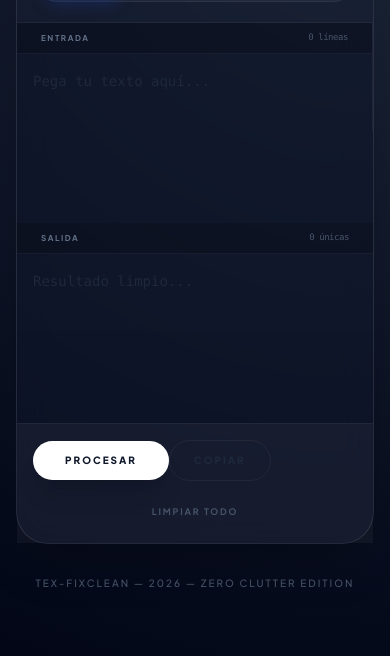
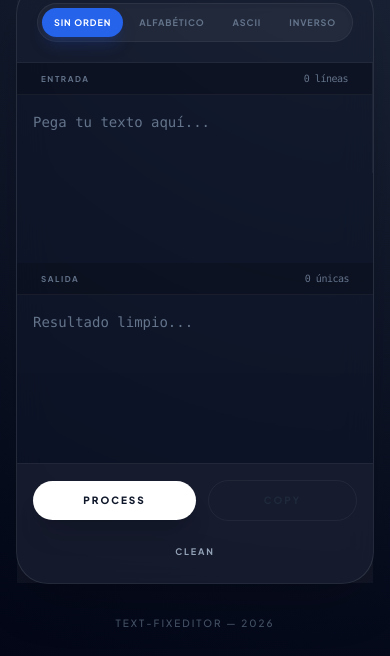
Before and after one commit to EstickSB/Tex-FixClean, an Astro site: page / in a window 390 px wide. Shown: the part 188-844 px from the top of the page. Built offline with nearby package versions, Linux system fonts and the light colour scheme; Astro itself is replaced by a stand-in of ours.

Commit message:
feat: Multilingual and responsive design fixed0

```diff
--- a/src/components/App.jsx
+++ b/src/components/App.jsx
@@ -89,8 +89,8 @@ const App = () => {
       <div className="w-full max-w-5xl glass rounded-[32px] md:rounded-[40px] shadow-2xl flex flex-col min-h-[500px] md:h-[520px] border border-white/10 relative transition-all duration-300">
 
         <div className="flex flex-col items-center bg-white/[0.02] border-b border-white/5 py-5 px-4 gap-4">
-          <p className="hidden md:block text-[9px] text-slate-500 font-bold uppercase tracking-[0.4em] opacity-70 text-center">
-            Limpieza profunda: Elimina espacios y lineas duplicadas, deja limpio tu texto y ordenado.
+          <p className="hidden md:block text-[9px] text-slate-100 font-bold uppercase tracking-[0.4em] opacity-70 text-center">
+            Deep text cleaning: removes spaces and duplicate lines for clean and organized content.
           </p>
           <SortOptions selected={sortType} onSelect={setSortType} />
         </div>
@@ -114,17 +114,17 @@ const App = () => {
         <div className="bg-white/[0.04] border-t border-white/5 p-4 md:px-6 flex flex-col sm:flex-row items-center justify-between gap-4">
           <button
             onClick={handleReset}
-            className="order-3 sm:order-1 text-[9px] font-bold tracking-[0.2em] uppercase text-slate-600 hover:text-red-400 transition-colors px-4 py-2"
+            className="order-3 sm:order-1 text-[9px] font-bold tracking-[0.2em] uppercase text-slate-400 hover:text-red-400 transition-colors px-4 py-2"
           >
-            Limpiar todo
+            Clean
           </button>
 
-          <div className="order-2 fle:x flex-row items-center gap-2 w-full sm:w-auto">
+          <div className="order-2 flex flex-row items-center justify-center gap-3 w-full sm:w-auto">
             <button
               onClick={processText}
               className="flex-1 sm:flex-none px-8 md:px-12 py-3 bg-white text-slate-900 text-[10px] font-extrabold tracking-[0.2em] uppercase rounded-full hover:bg-blue-500 hover:text-white transition-all duration-300 shadow-xl active:scale-95"
             >
-              Procesar
+              Process
             </button>
             <button
               onClick={handleCopy}
@@ -137,7 +137,7 @@ const App = () => {
                     : 'border-white/10 text-slate-300 hover:bg-white/10 hover:border-white/20 active:scale-95'
               }`}
             >
-              {isCopied ? '¡Copiado!' : 'Copiar'}
+              {isCopied ? '¡Copied!' : 'Copy'}
             </button>
           </div>
         </div>
--- a/src/components/Footer.jsx
+++ b/src/components/Footer.jsx
@@ -1,7 +1,7 @@
 const Footer = () => {
   return (
     <footer className="mt-8 text-[10px] text-slate-600 uppercase tracking-[0.2em] font-medium text-center">
-      Tex-FixClean — 2026 — Zero Clutter Edition
+      Text-FixEditor — 2026
     </footer>
   );
 };
--- a/src/components/Header.jsx
+++ b/src/components/Header.jsx
@@ -2,7 +2,7 @@ const Header = () => {
   return (
     <div className="flex flex-col items-center mb-6 text-center">
       <h1 className="text-4xl font-extrabold tracking-tighter text-white">
-        Tex-Fix<span className="text-blue-500">Clean</span>
+        Limpieza y Organización<span className="text-blue-500"> de Texto Online</span>
       </h1>
     </div>
   );
--- a/src/components/TextInput.jsx
+++ b/src/components/TextInput.jsx
@@ -3,13 +3,13 @@ const TextInput = ({ value, onChange, lineCount }) => {
     <div className="flex flex-col h-full border-r border-white/5 overflow-hidden">
       <div className="flex justify-between items-center px-6 py-2 border-b border-white/5 bg-black/20">
         <span className="text-[8px] md:text-[9px] uppercase tracking-[0.2em] text-slate-500 font-bold">Entrada</span>
-        <span className="text-[9px] text-slate-600 font-mono tracking-tighter">{lineCount} líneas</span>
+        <span className="text-[10px] text-slate-500 font-mono tracking-tighter">{lineCount} líneas</span>
       </div>
       <textarea
         value={value}
         onChange={onChange}
         spellCheck={false}
-        className="flex-1 bg-transparent p-4 md:p-6 resize-none focus:outline-none text-slate-200 placeholder:text-slate-800 font-mono text-sm leading-relaxed no-scrollbar"
+        className="flex-1 bg-transparent p-4 md:p-6 resize-none focus:outline-none text-slate-200 placeholder:text-slate-500 font-mono text-sm leading-relaxed no-scrollbar"
         placeholder="Pega tu texto aquí..."
       />
     </div>
--- a/src/components/TextOutput.jsx
+++ b/src/components/TextOutput.jsx
@@ -3,13 +3,13 @@ const TextOutput = ({ value, lineCount }) => {
     <div className="flex flex-col h-full bg-white/[0.005] overflow-hidden">
       <div className="flex justify-between items-center px-6 py-2 border-b border-white/5 bg-black/20">
         <span className="text-[8px] md:text-[9px] uppercase tracking-[0.2em] text-slate-500 font-bold">Salida</span>
-        <span className="text-[9px] text-slate-600 font-mono tracking-tighter">{lineCount} únicas</span>
+        <span className="text-[10px] text-slate-500 font-mono tracking-tighter">{lineCount} únicas</span>
       </div>
       <textarea
         readOnly
         value={value}
         spellCheck={false}
-        className="flex-1 bg-transparent p-4 md:p-6 resize-none focus:outline-none text-blue-400/80 placeholder:text-slate-800 font-mono text-sm leading-relaxed no-scrollbar"
+        className="flex-1 bg-transparent p-4 md:p-6 resize-none focus:outline-none text-blue-400/80 placeholder:text-slate-500 font-mono text-sm leading-relaxed no-scrollbar"
         placeholder="Resultado limpio..."
       />
     </div>
```
Also changed, not shown: 1 other file.
